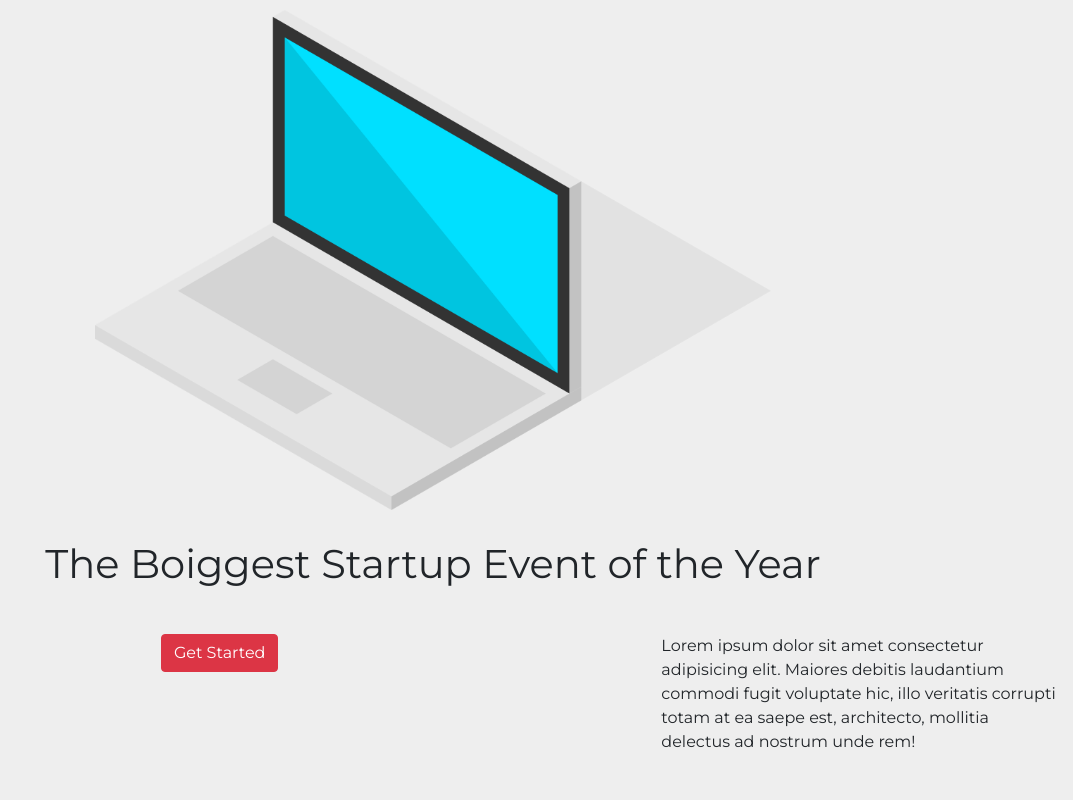
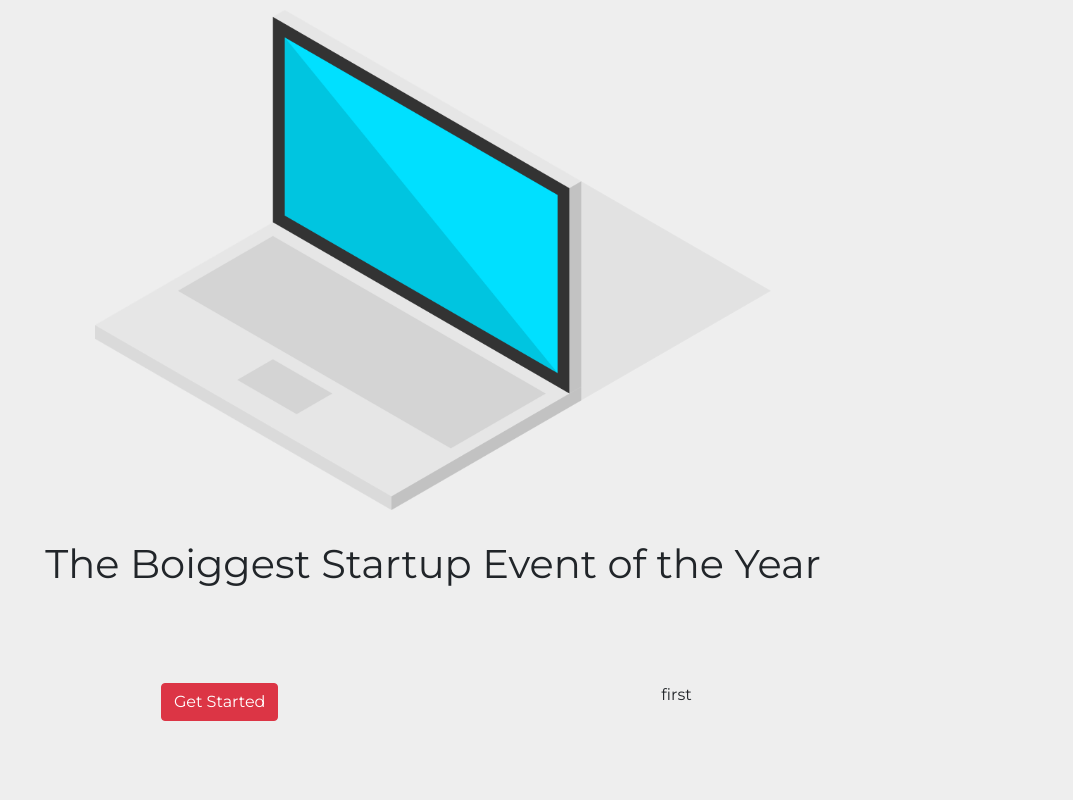
Before and after one commit to ahmedjadan/ahmedjadan.github.io, a plain HTML site: page index.html in a window 1280 px wide. Shown: the whole page, without its empty margins (207-1280 px from the left). Drawn offline with nearby package versions, Linux system fonts and the light colour scheme.

Commit message:
deleting the randomw

```diff
--- a/index.html
+++ b/index.html
@@ -22,7 +22,7 @@
             </div>
 
             <div class="col-md-4">
-                <p>Lorem ipsum dolor sit amet consectetur adipisicing elit. Maiores debitis laudantium commodi fugit voluptate hic, illo veritatis corrupti totam at ea saepe est, architecto, mollitia delectus ad nostrum unde rem!</p>
+                first
             </div>
         </div>
 <script src="index.js"></script>
```
